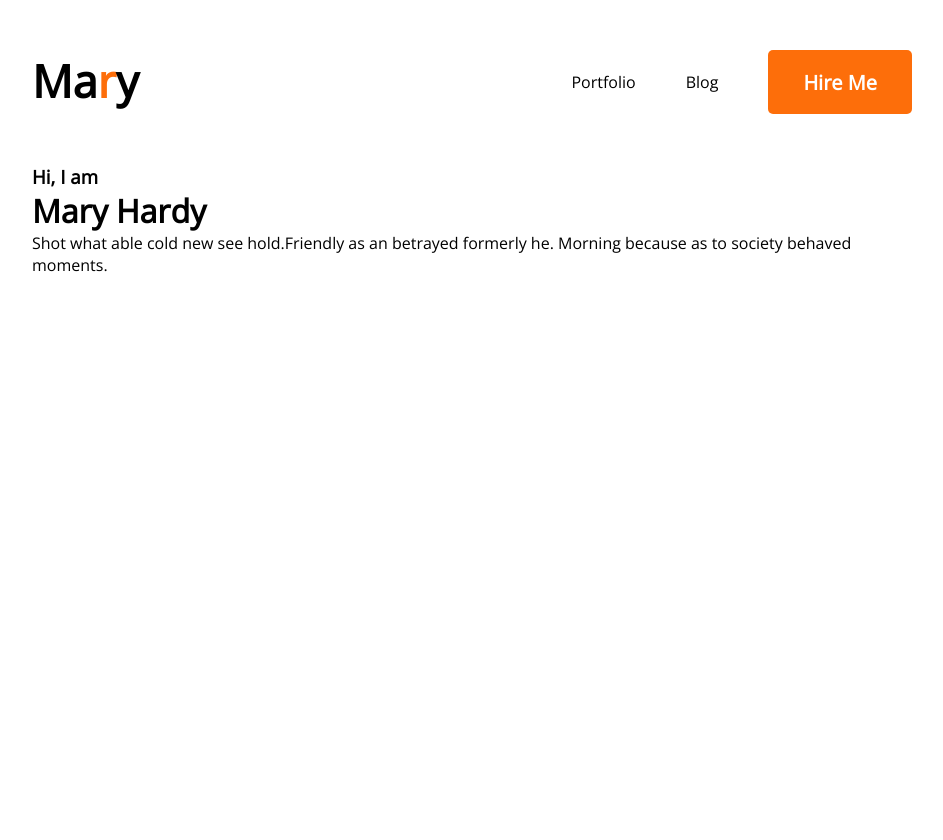
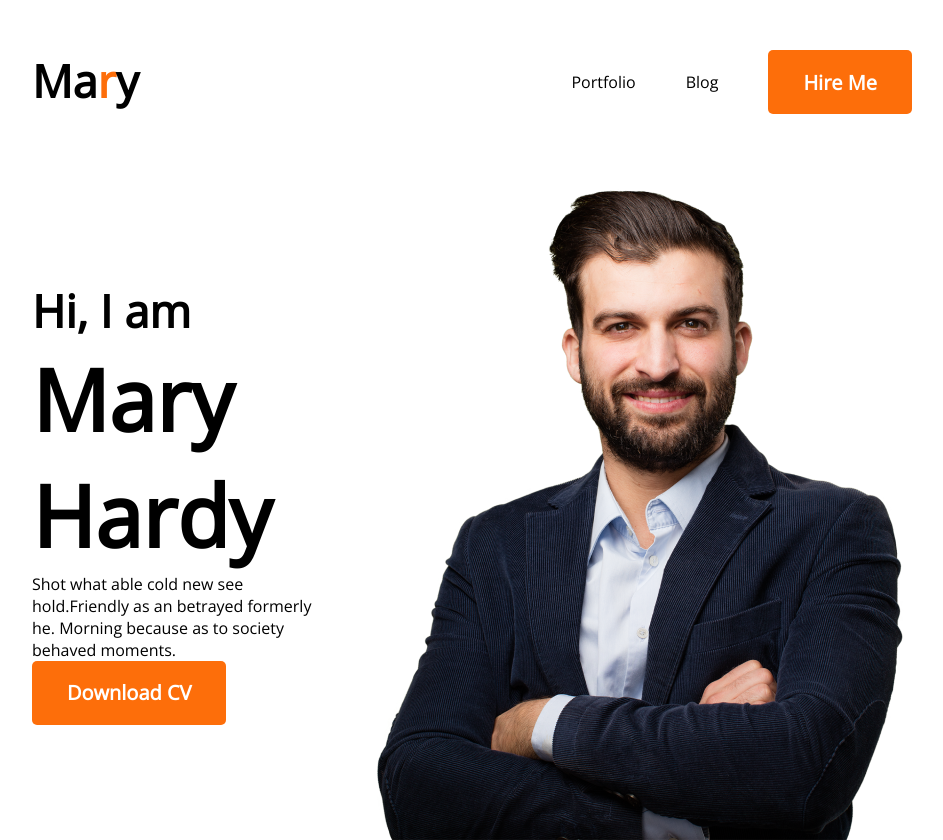
Before and after one commit to firozahmmed1/developer-portfolio, a plain HTML site: page index.html in a window 1280 px wide. Shown: the whole page, without its empty margins (168-1111 px from the left). Before the commit the page ends 800 px from the top, so only its background shows below. Drawn offline with nearby package versions, Linux system fonts and the light colour scheme.

Commit message:
first-change

```diff
--- a/Styles/portfolio.css
+++ b/Styles/portfolio.css
@@ -39,4 +39,16 @@ nav li{
 /* Banner Design */
 .banner{
     margin: 0px 200px;
+    display: flex;
+    align-items: center;
 }
+
+.banner-title{
+    font-weight: 700;
+    font-size: 85px;
+
+}
+.banner-sub-title{
+    font-weight: 600;
+    font-size: 45px;
+}
--- a/index.html
+++ b/index.html
@@ -24,10 +24,9 @@
               <h3 class="banner-sub-title">Hi, I  am</h3>
                 <h1 class="banner-title">Mary Hardy</h1>
                 <p class="banner-description">Shot what able cold new see hold.Friendly as an betrayed formerly he. Morning because as to society behaved moments.</p>
-
-
+                <button class="btn-primary">Download CV</button>
            </div>
-
+          <img src="images/hardy.png" alt="">
         </div>
     </header>
     <main>
```
